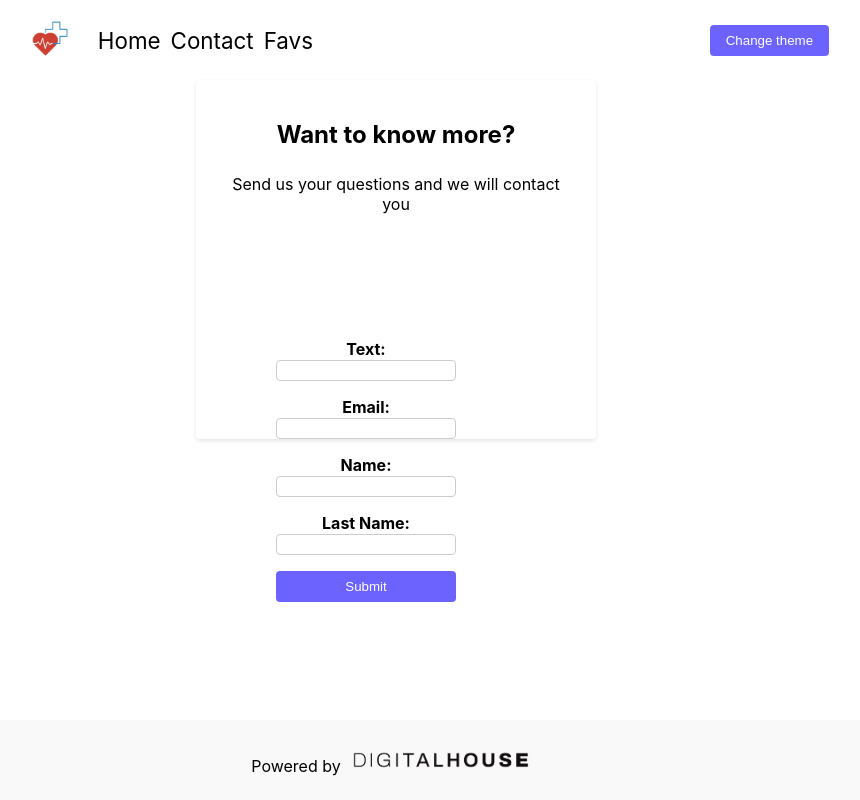
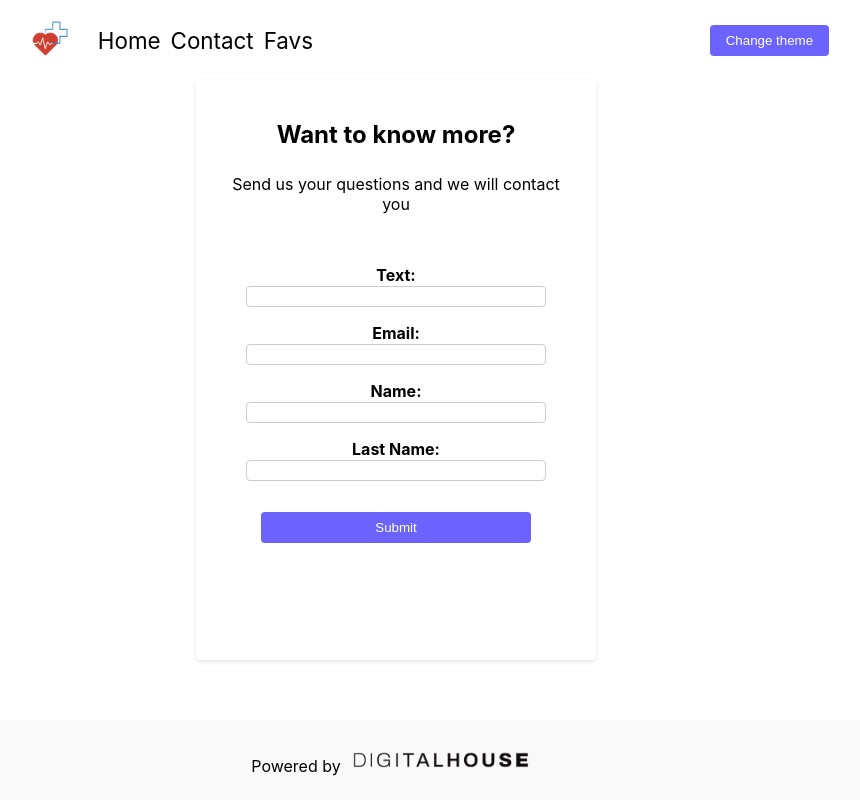
Before and after one commit to PatricioCabrera/front3-final, a React (Create React App) app: page /contact in a window 1280 px wide. Shown: the whole page, without its empty margins (244-1104 px from the left). Built offline with nearby package versions, Linux system fonts and the light colour scheme; no server answers.

Commit message:
correccionFormPaddingMargin

```diff
--- a/src/index.css
+++ b/src/index.css
@@ -76,10 +76,8 @@ form {
   display: flex;
   flex-direction: column;
   justify-content: space-around;
-  width: 300px;
-  height: 100px;
   margin-bottom: 20px;
-  padding: 60px;
+  padding: 30px;
 }
 
 .card {
@@ -312,7 +310,6 @@ tr:nth-child(even) {
 
 .formDescription {
   font-size: 16px;
-  margin-bottom: 60px;
   color: #000;
   padding: 5px;
 }
@@ -340,6 +337,7 @@ tr:nth-child(even) {
   padding: 8px 16px;
   border-radius: 4px;
   cursor: pointer;
+  margin: 15px;
 }
 
 .formButton:hover {
```
